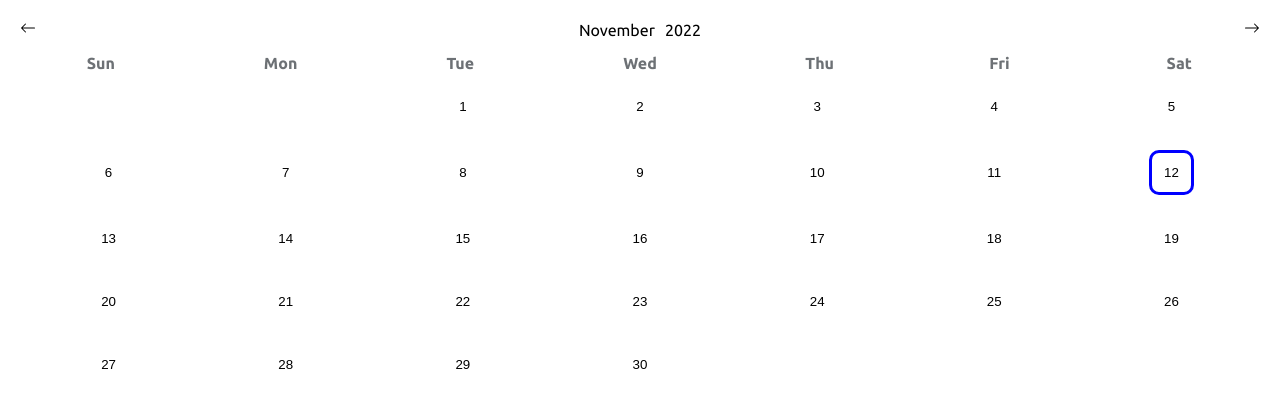
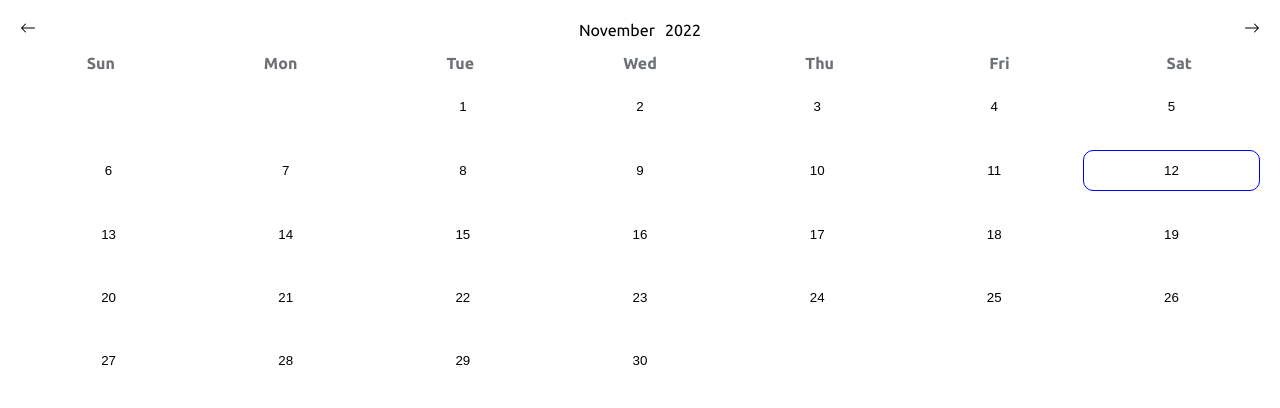
Before and after one commit to ramesh-exe/vue3-datepicker, a Vue app: page / in a window 1280 px wide. Shown: the top 408 px of the page. Built offline with nearby package versions, Linux system fonts and the light colour scheme.

Commit message:
day select and vmodel and minor css changes

```diff
--- a/src/App.vue
+++ b/src/App.vue
@@ -1,9 +1,13 @@
 <template>
-  <DatePicker />
+  <DatePicker v-model="date" />
+  {{ date }}
 </template>
 
 <script setup>
 import DatePicker from "./components/DatePicker.vue";
+import { ref } from "vue";
+
+const date = ref(null);
 </script>
 <style>
 body {
--- a/src/components/DatePicker.vue
+++ b/src/components/DatePicker.vue
@@ -24,6 +24,8 @@ import { ref } from "vue";
 import Navigation from "./Navigation.vue";
 import Month from "./month/Month.vue";
 
+const emit = defineEmits(["update:modelValue"]);
+
 const props = defineProps({
   month: {
     type: Number,
@@ -32,6 +34,10 @@ const props = defineProps({
   year: {
     type: Number,
     default: new Date().getFullYear(),
+  },
+  modelValue: {
+    type: Object,
+    default: null,
   },
 });
 
@@ -42,6 +48,7 @@ const selectedDateRange = ref({ start: null, end: null });
 // gets selected date from Month component.
 const selectedDate = (date) => {
   selectedDateRange.value = { start: date, end: date };
+  emit("update:modelValue", selectedDateRange.value);
 };
 
 const previousMonth = () => {
--- a/src/components/day/Day.vue
+++ b/src/components/day/Day.vue
@@ -33,7 +33,7 @@ const selectDate = () => {
 
 const classes = computed(() => ({
   day: true,
-  today: today.value,
+  today: today.value && !props.selected,
   selected: props.selected,
 }));
 </script>
@@ -44,8 +44,11 @@ const classes = computed(() => ({
   cursor: pointer;
   padding: 12px;
   border-radius: 10px;
+  width: 100%;
+  height: 100%;
 }
 .today {
+  border-width: 1px;
   border-style: solid;
   border-color: blue;
 }
```
